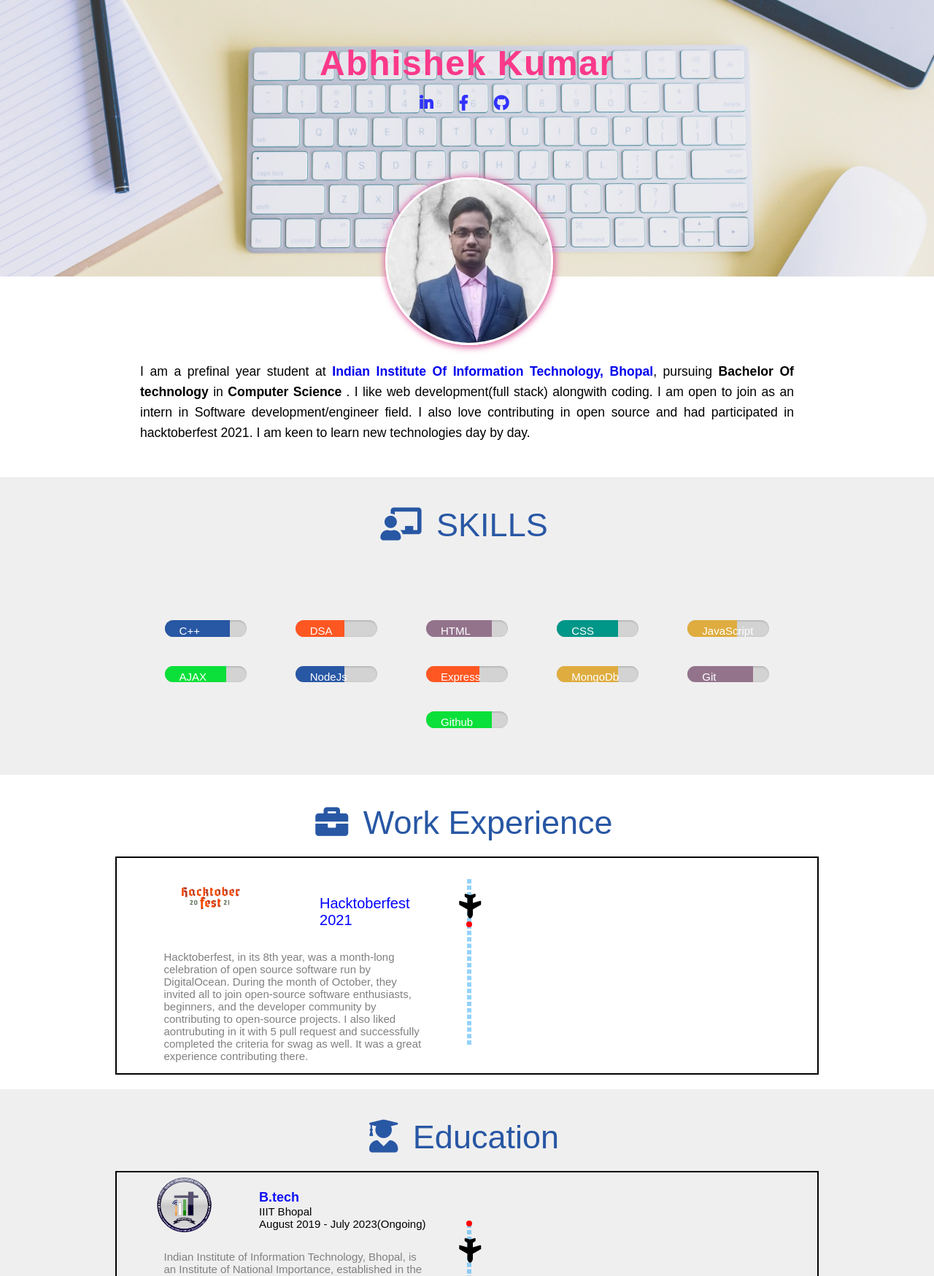
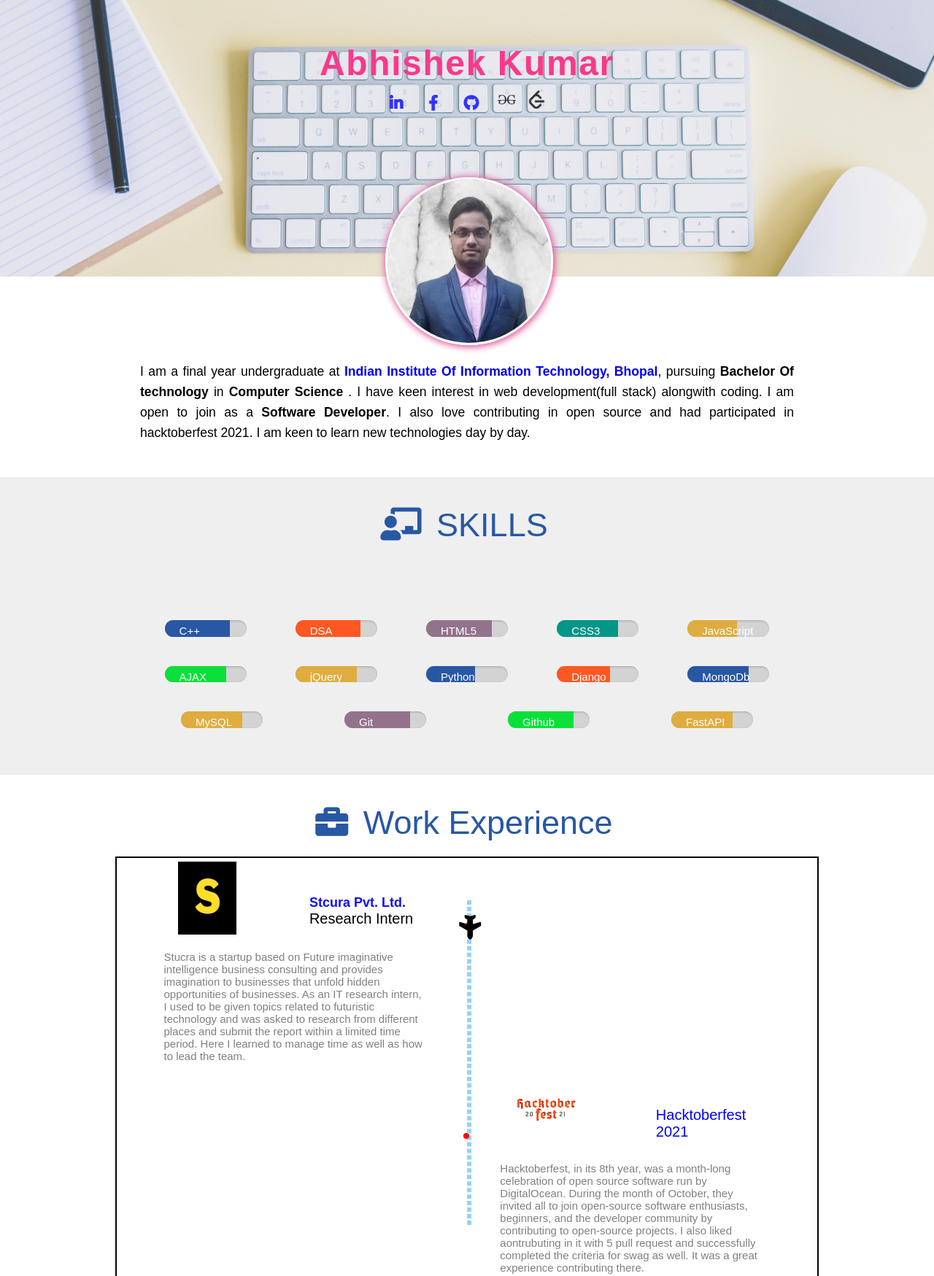
Before and after one commit to Abhishek-kumar82078/Portfolio, a plain HTML site: page index.html in a window 1280 px wide. Shown: the part 160-1909 px from the top of the page at 73% size. Drawn offline with Linux system fonts and the light colour scheme.

Commit message:
Updated indes file

```diff
--- a/index.html
+++ b/index.html
@@ -66,11 +66,16 @@
                             <i class="fab fa-github"></i>
                         </a>
                     </li>
-                    <!-- <li>
-                        <a href="#">
-                            <i class="fab fa-stack-overflow"></i>
+                    <li>
+                        <a href="https://auth.geeksforgeeks.org/user/abhishek82078/" target="_blank">
+                            <img src="Image/geeksforgeeks.svg" alt="GFG" height="25" width="25">
                         </a>
-                    </li> -->
+                    </li>
+                    <li>
+                        <a href="https://leetcode.com/Abhishek82078/" target="_blank">
+                            <img src="Image/leetcode_logo.png" alt="Leetcode" height="25" width="25">
+                        </a>
+                    </li>
                 </ul>
 
             </div>
@@ -87,12 +92,11 @@
             <div id="about-para">
 
                 <p>
-                    I am a prefinal year student at <b><a href="https://www.iiitbhopal.ac.in/#!/"
+                    I am a final year undergraduate at <b><a href="https://www.iiitbhopal.ac.in/#!/"
                             target="_blanck">Indian Institute Of Information Technology, Bhopal</a></b>, pursuing
                     <b>Bachelor Of technology</b> in <b>
-                        Computer Science </b>. I like web development(full stack) alongwith coding. I am open to join as
-                    an intern in Software
-                    development/engineer field. I also love contributing in open source and had participated in
+                        Computer Science </b>. I have keen interest in web development(full stack) alongwith coding. I am open to join as
+                    a <b> Software Developer</b>. I also love contributing in open source and had participated in
                     hacktoberfest 2021. I am
                     keen to learn new technologies day by day.
 
@@ -123,7 +127,7 @@
                 </div>
 
                 <div class="skill-progress">
-                    <div class="sixty-percent mb-orange">
+                    <div class="eighty-five-percent mb-orange">
                         <div class="skill-name">
                             <span>DSA </span>
                         </div>
@@ -133,7 +137,7 @@
                 <div class="skill-progress">
                     <div class="eighty-five-percent mb-light-purple">
                         <div class="skill-name">
-                            <span> HTML </span>
+                            <span> HTML5 </span>
                         </div>
                     </div>
                 </div>
@@ -141,7 +145,7 @@
                 <div class="skill-progress">
                     <div class="seventy-five-percent mb-teal">
                         <div class="skill-name">
-                            <span> CSS </span>
+                            <span> CSS3 </span>
                         </div>
                     </div>
                 </div>
@@ -159,25 +163,38 @@
                         </div>
                     </div>
                 </div>
-
+                <div class="skill-progress">
+                    <div class="seventy-five-percent mb-yellowish">
+                        <div class="skill-name">
+                            <span> jQuery </span>
+                        </div>
+                    </div>
+                </div>
                 <div class="skill-progress">
                     <div class="sixty-percent mb-blue">
                         <div class="skill-name">
-                            <span> NodeJs </span>
+                            <span> Python </span>
                         </div>
                     </div>
                 </div>
                 <div class="skill-progress">
                     <div class="sixty-five-percent mb-orange">
                         <div class="skill-name">
-                            <span> Express </span>
+                            <span> Django </span>
+                        </div>
+                    </div>
+                </div>
+                <div class="skill-progress">
+                    <div class="seventy-five-percent mb-blue">
+                        <div class="skill-name">
+                            <span> MongoDb </span>
                         </div>
                     </div>
                 </div>
                 <div class="skill-progress">
                     <div class="seventy-five-percent mb-yellowish">
                         <div class="skill-name">
-                            <span> MongoDb </span>
+                            <span> MySQL </span>
                         </div>
                     </div>
                 </div>
@@ -192,6 +209,14 @@
                     <div class="eighty-five-percent mb-green">
                         <div class="skill-name">
                             <span> Github </span>
+                        </div>
+                    </div>
+                </div>
+
+                <div class="skill-progress">
+                    <div class="seventy-five-percent mb-yellowish">
+                        <div class="skill-name">
+                            <span> FastAPI </span>
                         </div>
                     </div>
                 </div>
@@ -211,6 +236,28 @@
 
             <div class="timeline">
                 <div class="timeline-box">
+
+                    <Div class="experience-header">
+                        <div id="experience-header-logo">
+                            <img src="Image/stucra_logo.jpeg" alt="Stucra Pvt. Ltd." >
+                        </div>
+                        <div id="experience-header-name">
+                            <div id="degree-name" >Stcura Pvt. Ltd.</div>
+                            <div style="color:black">Research Intern</div>
+                        </div>
+                    </Div>
+
+                    <div class="education-details">
+                        <p>
+                            Stucra is a startup based on Future imaginative intelligence business consulting and provides imagination to businesses that unfold hidden opportunities of businesses.
+                            As an IT research intern, I used to be given topics related to futuristic technology and was asked to research from different places and submit the report within a limited time period.
+                            Here I learned to manage time as well as how to lead the team.
+                        </p>
+                    </div>
+                </div>
+
+                <div class="timeline-box">
+
                     <Div class="experience-header">
                         <div id="experience-header-logo">
                             <img src="Image/logo-hacktoberfest-full.f42e3b1.svg" alt="hacktoberfest2021">
@@ -334,6 +381,23 @@
                 </span>
                 <span> Portfolio </span>
             </h1>
+            <div id="portfolio_outer_container">
+            <div id="portfolio-container">
+
+                <div class="portfolio-image-container">
+                    <a href="https://abhishek-kumar82078.github.io/docx-converter/frontend/" >
+                        <img class="portfolio-image-container-img" src="Image/Docx_converter_image.png" width="900">
+
+
+                    <div class="portfolio-details">
+                        <p> A full-stack web-based application to convert a word document into
+                             pdf, XML, or text format
+
+                        </p>
+                    </div>
+                </a>
+                </div>
+            </div>
 
             <div id="portfolio-container">
 
@@ -349,13 +413,21 @@
                     </div>
                 </a>
                 </div>
+            </div>
+        </div>
+        </section>
 
-
-
+        <!-- <section>
+            <div id="Certifications">
+                <h1 class="section-heading mb75px">
+                    <span>
+                        <i class="fa-solid fa-trophy-star"></i>
+                    </span>
+                    <span> Certifications </span>
+                </h1>
 
             </div>
-
-        </section>
+        </section> -->
 
         <section id="contact">
             <h1 class="section-heading mb50px">
@@ -415,6 +487,12 @@
                     </li>
 
                     <li>
+                        <a href="mailto:abhishek82078@gmail.com" target="_blank">
+                            <i class="far fa-envelope"></i>
+                        </a>
+                    </li>
+
+                    <li>
                         <a href="#" target="_blank">
                             <i class="fas fa-briefcase"></i>
                         </a>
@@ -427,6 +505,7 @@
                     </li>
 
 
+
                 </ul>
             </div>
         </section>
```
